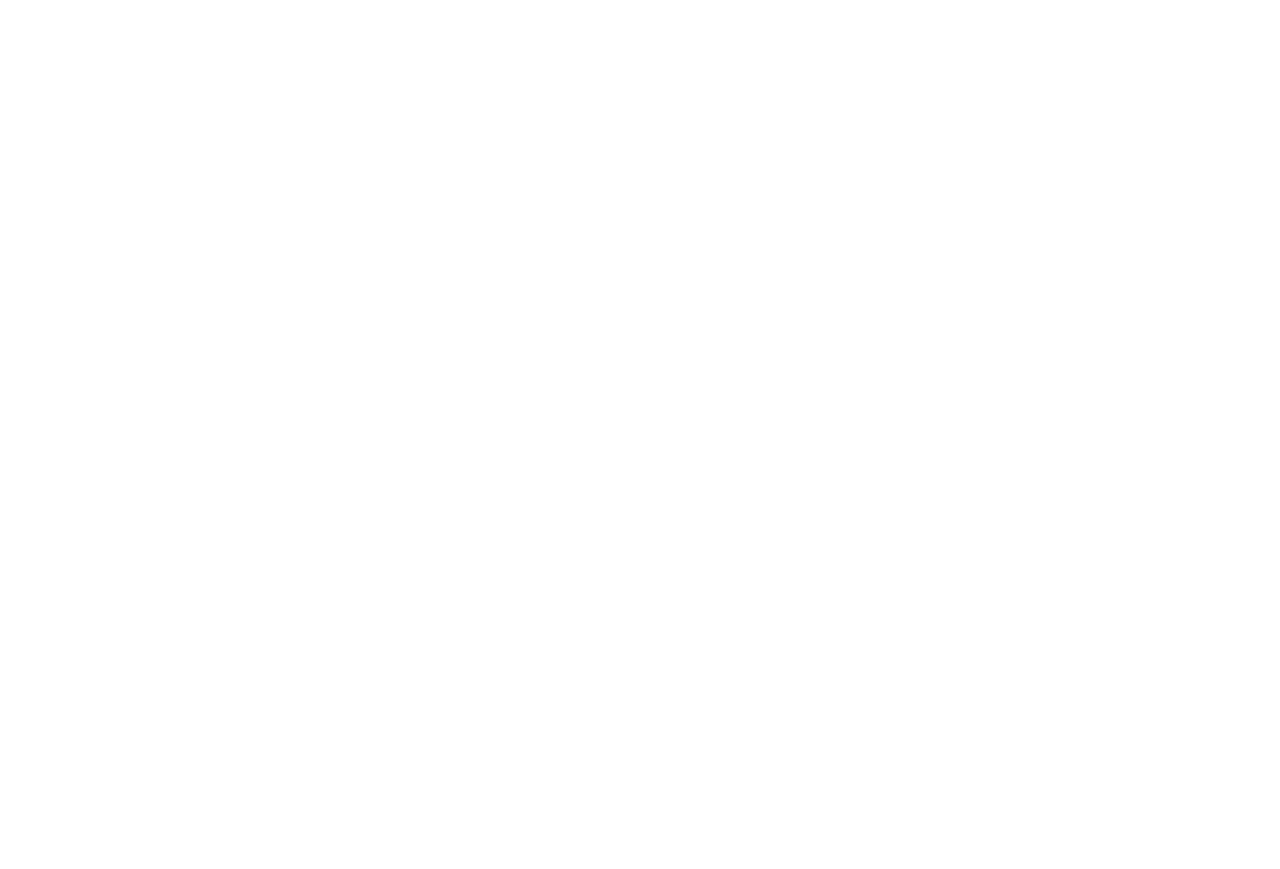
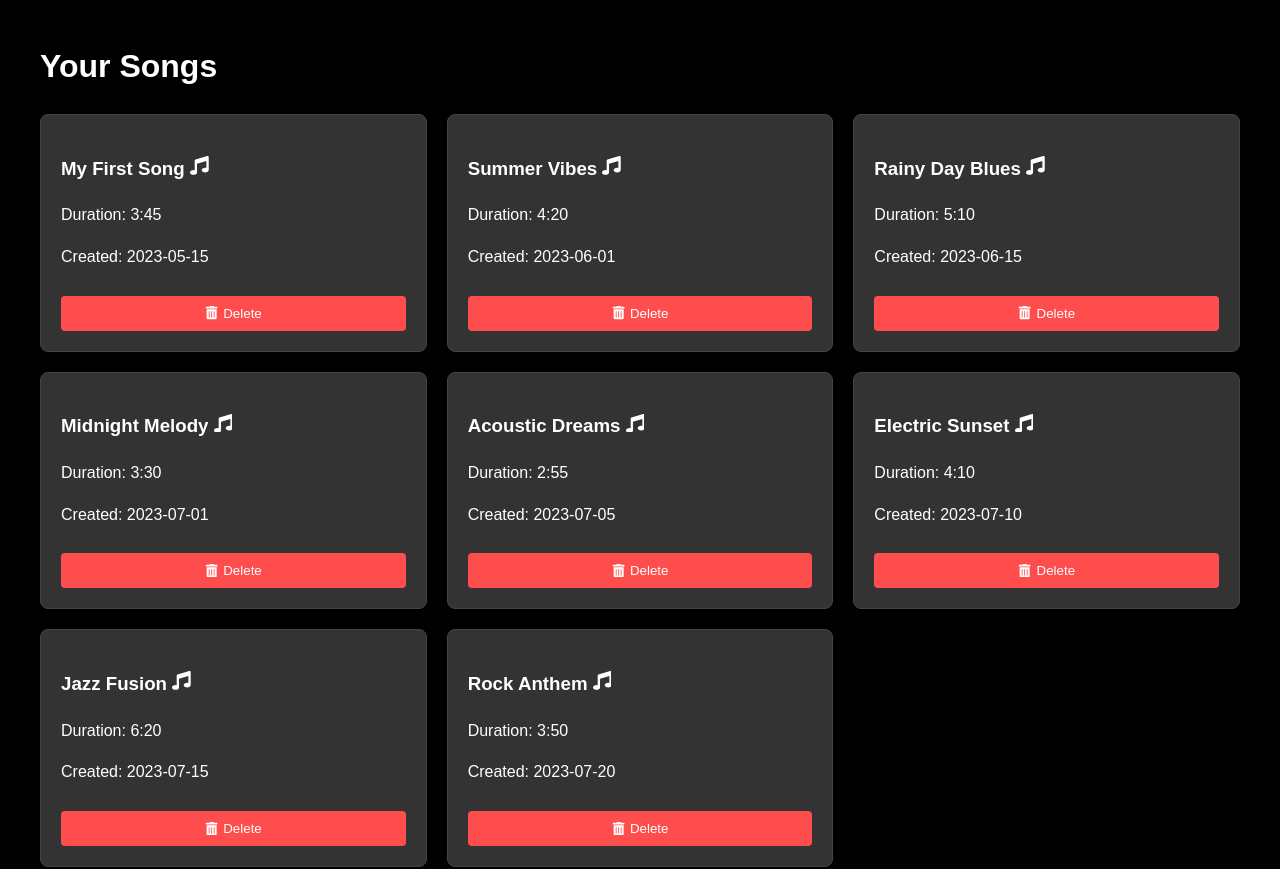
Before and after one commit to Jofe0320/MelodAI, a React (Create React App) app in the folder client/: page /usersongs in a window 1280 px wide. Before the commit this address had no page. Shown: the top 869 px of the page. Before the commit the page ends 800 px from the top, so only its background shows below. Built offline with nearby package versions, Linux system fonts and the light colour scheme.

Commit message:
User songs
la libreria de los usuarios

```diff
--- a/client/src/App.js
+++ b/client/src/App.js
@@ -7,6 +7,7 @@
 import LoginForm from './Components/LoginForm';  // Login form from second code
 import SignupForm from './Components/SignupForm';  // Signup form from second code
 import MelodyForm from'./Components/MelodyForm';
+import UserSongs from "./Components/UserSongs";
 
 function App() {
   return (
@@ -16,8 +17,7 @@
         <Route path="/" element={<LandingPage />} />       {/* Main Landing Page */}
         <Route path="/app" element={<Homepage />} />       {/* Homepage */}
         <Route path="/explore" element={<ExplorePage />} />{/* Explore Page */}
-
-        {/* Routes from the second code snippet */}
+        <Route path="/usersongs" element={<UserSongs />}/> {/* Routes from the second code snippet */}
         <Route path="/landing-form" element={<LandingForm />} /> {/* Landing form */}
         <Route path="/login" element={<LoginForm />} />          {/* Login Form */}
         <Route path="/signup" element={<SignupForm />} />        {/* Signup Form */}
--- /dev/null
+++ b/client/src/Components/UserSongs.css
@@ -0,0 +1,79 @@
+body {
+  background-color: black;
+  margin: 0;
+  padding: 0;
+  font-family: Arial, sans-serif;
+}
+.container {
+  max-width: 1200px;
+  margin: 0 auto;
+  padding: 20px;
+  background-color: black; /* Background is white */
+}
+
+h1 {
+  text-align: center;
+  margin-bottom: 20px;
+  color: black; /* Use black to ensure it's readable on a white background */
+}
+
+.songs-grid {
+  display: grid;
+  grid-template-columns: repeat(auto-fill, minmax(300px, 1fr));
+  gap: 20px;
+}
+
+.song-card {
+  background-color: #fff; /* White background for the cards */
+  border: 1px solid #ddd;
+  border-radius: 8px;
+  padding: 20px;
+  box-shadow: 0 2px 4px rgba(0, 0, 0, 0.1);
+  display: flex;
+  flex-direction: column;
+  justify-content: space-between;
+}
+
+.song-info h3 {
+  margin: 0;
+  color: black; /* Black text for song titles */
+}
+
+.song-info p {
+  margin: 5px 0;
+  color: black; /* Black text for other song information */
+}
+
+.delete-button {
+  background-color: #ff4d4d;
+  color: white;
+  border: none;
+  border-radius: 4px;
+  padding: 10px;
+  cursor: pointer;
+  display: flex;
+  align-items: center;
+  justify-content: center;
+  gap: 5px;
+}
+
+.delete-button:hover {
+  background-color: #e60000;
+}
+
+.add-song-button {
+  margin: 20px auto;
+  display: block;
+  padding: 10px 20px;
+  background-color: white;
+  color: black;
+  border: none;
+  border-radius: 4px;
+  cursor: pointer;
+}
+
+.footer {
+  text-align: center;
+  margin-top: 20px;
+  color: black; /* Ensure the footer text is readable */
+}
--- a/client/src/Components/UserSongs.js
+++ b/client/src/Components/UserSongs.js
@@ -1,90 +1,128 @@
-import { useState } from 'react'
-import { Button } from "@/components/ui/button"
-import { Card, CardContent, CardFooter, CardHeader, CardTitle } from "@/components/ui/card"
-import { Dialog, DialogContent, DialogDescription, DialogFooter, DialogHeader, DialogTitle } from "@/components/ui/dialog"
-import { ScrollArea } from "@/components/ui/scroll-area"
-import { Music, Trash2, Plus } from 'lucide-react'
+// src/Components/UserSongs.js
+import React from "react";
+import { FaTrashAlt, FaMusic } from "react-icons/fa";
 
-// come from an API or database
-const mockSongs = [
-  { id: 1, title: 'My First Song', duration: '3:45', createdAt: '2023-05-15' },
-  { id: 2, title: 'Summer Vibes', duration: '4:20', createdAt: '2023-06-01' },
-  { id: 3, title: 'Rainy Day Blues', duration: '5:10', createdAt: '2023-06-15' },
-  { id: 4, title: 'Midnight Melody', duration: '3:30', createdAt: '2023-07-01' },
-  { id: 5, title: 'Acoustic Dreams', duration: '2:55', createdAt: '2023-07-05' },
-  { id: 6, title: 'Electric Sunset', duration: '4:10', createdAt: '2023-07-10' },
-  { id: 7, title: 'Jazz Fusion', duration: '6:20', createdAt: '2023-07-15' },
-  { id: 8, title: 'Rock Anthem', duration: '3:50', createdAt: '2023-07-20' },
-]
+// Song data
+const songs = [
+  { title: "My First Song", duration: "3:45", created: "2023-05-15" },
+  { title: "Summer Vibes", duration: "4:20", created: "2023-06-01" },
+  { title: "Rainy Day Blues", duration: "5:10", created: "2023-06-15" },
+  { title: "Midnight Melody", duration: "3:30", created: "2023-07-01" },
+  { title: "Acoustic Dreams", duration: "2:55", created: "2023-07-05" },
+  { title: "Electric Sunset", duration: "4:10", created: "2023-07-10" },
+  { title: "Jazz Fusion", duration: "6:20", created: "2023-07-15" },
+  { title: "Rock Anthem", duration: "3:50", created: "2023-07-20" },
+];
 
-export default function Component() {
-  const [songs, setSongs] = useState(mockSongs)
-  const [songToDelete, setSongToDelete] = useState(null)
+const UserSongs = () => {
+  const handleDelete = (title) => {
+    alert(`Deleted ${title}`);
+  };
 
-  const deleteSong = (id) => {
-    setSongs(songs.filter(song => song.id !== id))
-    setSongToDelete(null)
-  }
+  // Apply black background to the body when the component mounts
+  React.useEffect(() => {
+    document.body.style.backgroundColor = "black";
+    document.body.style.margin = "0"; // Remove body margin to cover the whole screen
+  }, []);
+
+  // Inline styles
+  const containerStyle = {
+    maxWidth: "1200px",
+    margin: "0 auto",
+    padding: "20px",
+    color: "white", // White text for readability
+  };
+
+  const gridStyle = {
+    display: "grid",
+    gridTemplateColumns: "repeat(auto-fill, minmax(300px, 1fr))",
+    gap: "20px",
+  };
+
+  const cardStyle = {
+    backgroundColor: "#333", // Dark gray background for the cards
+    border: "1px solid #444",
+    borderRadius: "8px",
+    padding: "20px",
+    boxShadow: "0 2px 4px rgba(0, 0, 0, 0.5)",
+    display: "flex",
+    flexDirection: "column",
+    justifyContent: "space-between",
+  };
+
+  const songInfoStyle = {
+    marginBottom: "10px",
+  };
+
+  const deleteButtonStyle = {
+    backgroundColor: "#ff4d4d",
+    color: "white",
+    border: "none",
+    borderRadius: "4px",
+    padding: "10px",
+    cursor: "pointer",
+    display: "flex",
+    alignItems: "center",
+    justifyContent: "center",
+    gap: "5px",
+  };
+
+  const deleteButtonHoverStyle = {
+    backgroundColor: "#e60000",
+  };
+
+  const footerStyle = {
+    textAlign: "center",
+    marginTop: "20px",
+  };
+
+  const addButtonStyle = {
+    margin: "20px auto",
+    display: "block",
+    padding: "10px 20px",
+    backgroundColor: "white",
+    color: "black",
+    border: "none",
+    borderRadius: "4px",
+    cursor: "pointer",
+  };
 
   return (
-    <div className="flex flex-col h-screen bg-background">
-      <header className="flex justify-between items-center p-4 border-b">
-        <h1 className="text-2xl font-bold">Your Songs</h1>
-        <Button size="sm">
-          <Plus className="h-4 w-4 mr-2" />
-          Add New Song
-        </Button>
-      </header>
-      <main className="flex-grow overflow-hidden">
-        <ScrollArea className="h-full">
-          <div className="grid grid-cols-1 sm:grid-cols-2 lg:grid-cols-3 xl:grid-cols-4 gap-4 p-4">
-            {songs.length === 0 ? (
-              <p className="text-center text-muted-foreground col-span-full">You haven't created any songs yet.</p>
-            ) : (
-              songs.map((song) => (
-                <Card key={song.id} className="flex flex-col">
-                  <CardHeader className="flex flex-row items-center justify-between space-y-0 pb-2">
-                    <CardTitle className="text-sm font-medium truncate">{song.title}</CardTitle>
-                    <Music className="h-4 w-4 text-muted-foreground flex-shrink-0" />
-                  </CardHeader>
-                  <CardContent className="flex-grow">
-                    <div className="text-xs text-muted-foreground">Duration: {song.duration}</div>
-                    <div className="text-xs text-muted-foreground">Created: {song.createdAt}</div>
-                  </CardContent>
-                  <CardFooter className="pt-2">
-                    <Button
-                      variant="destructive"
-                      size="sm"
-                      className="w-full"
-                      onClick={() => setSongToDelete(song)}
-                    >
-                      <Trash2 className="h-4 w-4 mr-2" />
-                      Delete
-                    </Button>
-                  </CardFooter>
-                </Card>
-              ))
-            )}
+    <div style={containerStyle}>
+      <h1>Your Songs</h1>
+      <div style={gridStyle}>
+        {songs.map((song, index) => (
+          <div key={index} style={cardStyle}>
+            <div style={songInfoStyle}>
+              <h3>
+                {song.title} <FaMusic />
+              </h3>
+              <p>Duration: {song.duration}</p>
+              <p>Created: {song.created}</p>
+            </div>
+            <button
+              style={deleteButtonStyle}
+              onClick={() => handleDelete(song.title)}
+              onMouseOver={(e) =>
+                (e.target.style.backgroundColor =
+                  deleteButtonHoverStyle.backgroundColor)
+              }
+              onMouseOut={(e) =>
+                (e.target.style.backgroundColor =
+                  deleteButtonStyle.backgroundColor)
+              }
+            >
+              <FaTrashAlt /> Delete
+            </button>
           </div>
-        </ScrollArea>
-      </main>
-      <footer className="p-4 border-t">
-        <p className="text-sm text-muted-foreground text-center">Total songs: {songs.length}</p>
-      </footer>
-      <Dialog open={songToDelete !== null} onOpenChange={() => setSongToDelete(null)}>
-        <DialogContent>
-          <DialogHeader>
-            <DialogTitle>Delete Song</DialogTitle>
-            <DialogDescription>
-              Are you sure you want to delete "{songToDelete?.title}"? This action cannot be undone.
-            </DialogDescription>
-          </DialogHeader>
-          <DialogFooter>
-            <Button variant="secondary" onClick={() => setSongToDelete(null)}>Cancel</Button>
-            <Button variant="destructive" onClick={() => deleteSong(songToDelete?.id)}>Delete</Button>
-          </DialogFooter>
-        </DialogContent>
-      </Dialog>
+        ))}
+      </div>
+      <div style={footerStyle}>
+        <p>Total songs: {songs.length}</p>
+      </div>
+      <button style={addButtonStyle}>+ Add New Song</button>
     </div>
-  )
-}
+  );
+};
+
+export default UserSongs;
--- a/package.json
+++ b/package.json
@@ -3,9 +3,14 @@
     "version": "0.1.0",
     "private": true,
     "dependencies": {
+        "@emotion/react": "^11.13.3",
+        "@emotion/styled": "^11.13.0",
         "@mui/icons-material": "^6.1.5",
+        "@mui/material": "^6.1.5",
         "react": "^18.0.0",
         "react-dom": "^18.0.0",
+        "react-icons": "^5.3.0",
+        "react-router-dom": "^6.27.0",
         "react-scripts": "3.4.1"
     },
     "scripts": {
```
Also changed, not shown: 1 other file (tests, documents, lock files or other folders).
